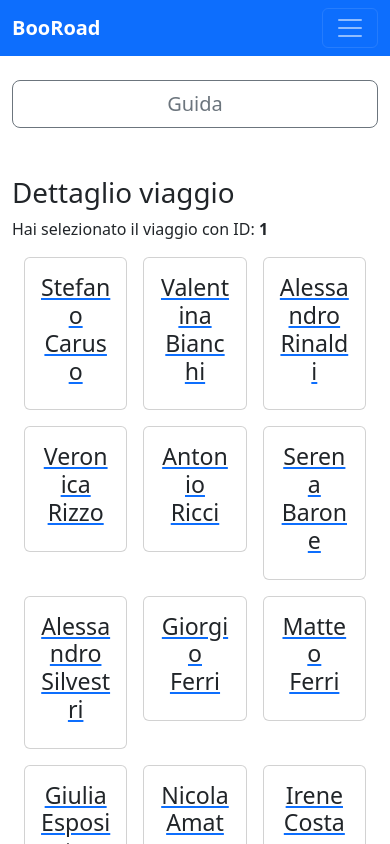
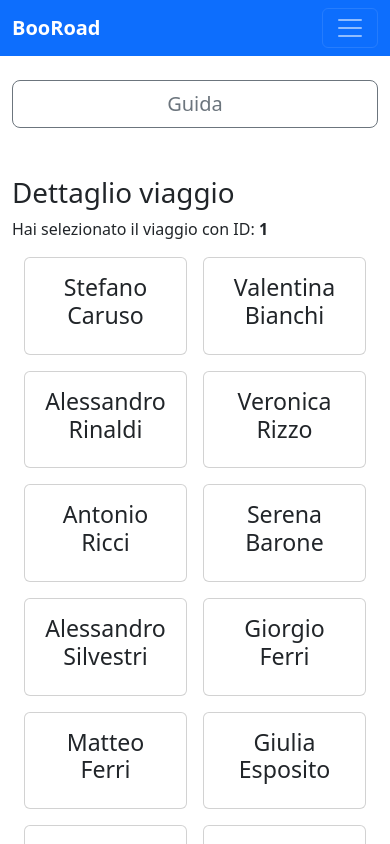
Before and after one commit to AndreaCatapano/react-prototipo-team-2, a React (Vite) app: page /trips/1 in a window 390 px wide. Shown: the top 844 px of the page. Built offline with nearby package versions, Linux system fonts and the light colour scheme.

Commit message:
feat: responsive user grid

```diff
--- a/src/components/UserCard.jsx
+++ b/src/components/UserCard.jsx
@@ -4,8 +4,8 @@ import { Link } from "react-router-dom"
 function UserCard({ user }) {
 
   return (
-    <Link to={`/users/${user.id}`} className="px-2">
-      <div className="col card">
+    <Link to={`/users/${user.id}`} className="col col-6 col-lg-4 text-decoration-none">
+      <div className="card">
         <div className="card-body">
           <h3>{user.firstName} {user.lastName}</h3>
         </div>
--- a/src/pages/TripDetailPage.jsx
+++ b/src/pages/TripDetailPage.jsx
@@ -25,7 +25,7 @@ function TripDetailPage() {
         </p>
 
         <section className="container text-center">
-          <div className="row row-cols-3 g-3">
+          <div className="row g-3">
             {tripUsers.map(user => <UserCard user={user} />)}
           </div>
         </section>
```
